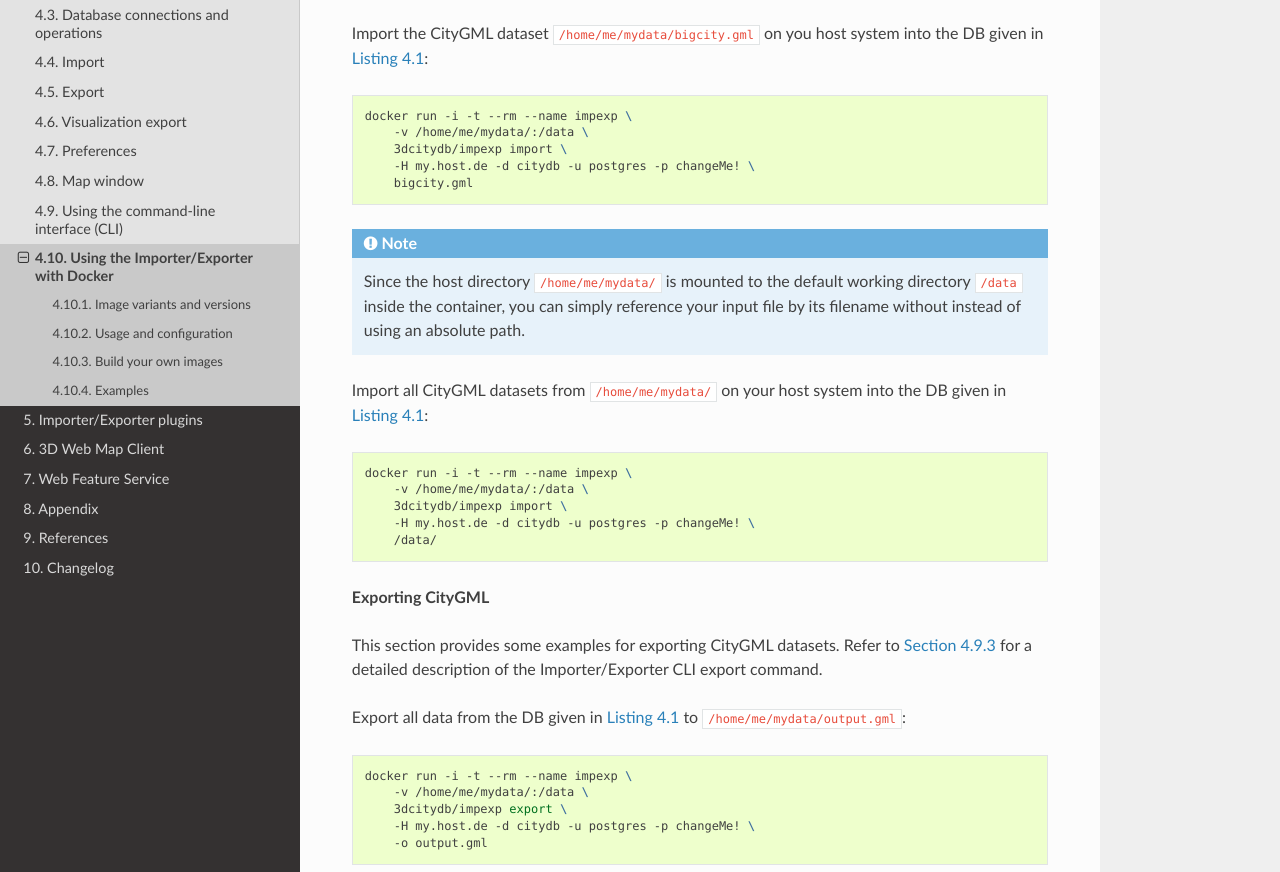
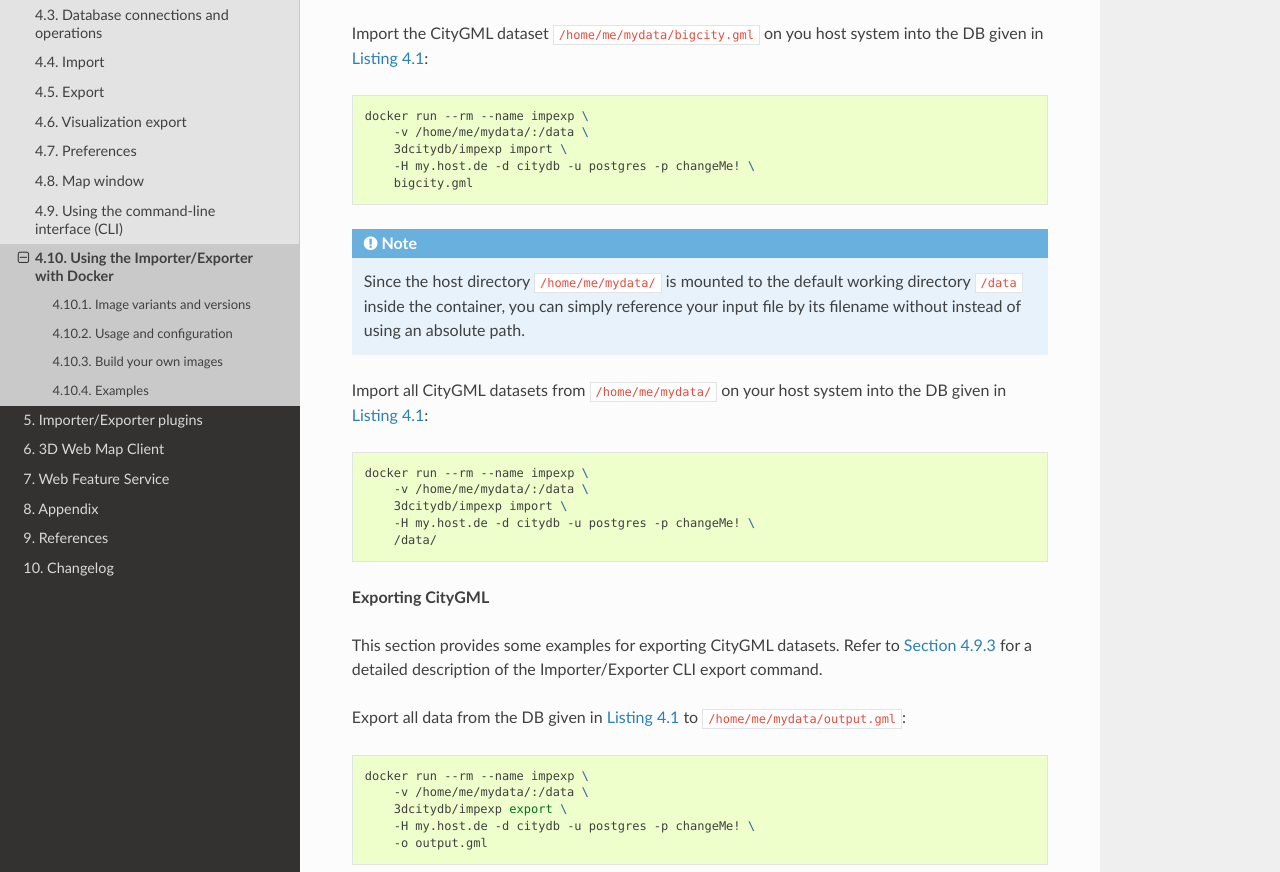
Before and after one commit to 3dcitydb/3dcitydb-docs, a Sphinx documentation site: the page built from source/impexp/docker.rst, in a window 1280 px wide and 1400 px high, scrolled down 3927 px. Shown: the part 346-1218 px from the top of the window. Built offline with Sphinx 7.4.7 and the Read the Docs theme 2.0.0, drawn with Linux system fonts in a browser that asks for light colours.

Commit message:
minor change

```diff
--- a/source/impexp/docker.rst
+++ b/source/impexp/docker.rst
@@ -250,7 +250,7 @@ into the DB given in :numref:`impexp_docker_code_exampledb`:
 
 .. code-block:: bash
 
-  docker run -i -t --rm --name impexp \
+  docker run --rm --name impexp \
       -v /home/me/mydata/:/data \
       3dcitydb/impexp import \
       -H my.host.de -d citydb -u postgres -p changeMe! \
@@ -265,7 +265,7 @@ into the DB given in :numref:`impexp_docker_code_exampledb`:
 
 .. code-block:: bash
 
-  docker run -i -t --rm --name impexp \
+  docker run --rm --name impexp \
       -v /home/me/mydata/:/data \
       3dcitydb/impexp import \
       -H my.host.de -d citydb -u postgres -p changeMe! \
@@ -282,7 +282,7 @@ Export all data from the DB given in :numref:`impexp_docker_code_exampledb` to
 
 .. code-block:: bash
 
-  docker run -i -t --rm --name impexp \
+  docker run --rm --name impexp \
       -v /home/me/mydata/:/data \
       3dcitydb/impexp export \
       -H my.host.de -d citydb -u postgres -p changeMe! \
```
